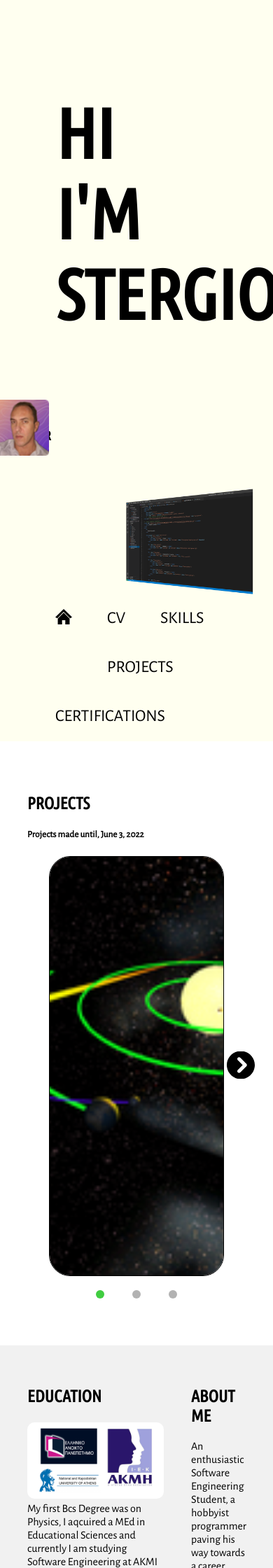
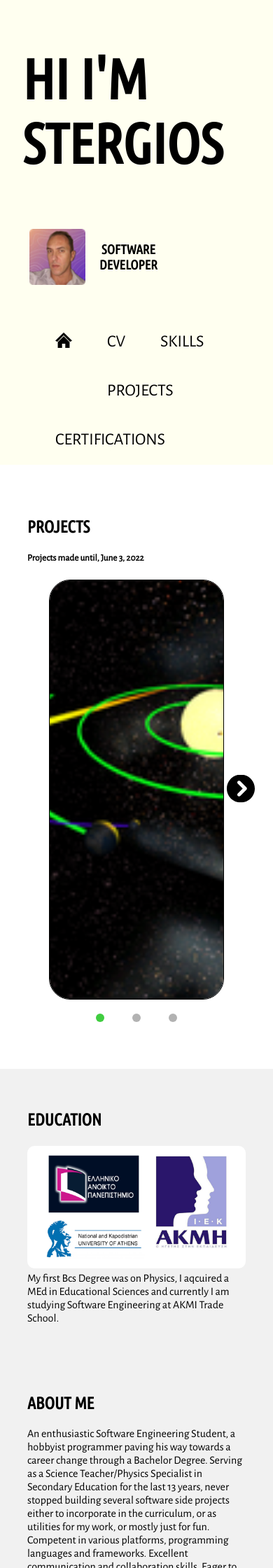
Before and after one commit to kster735/Portfolio-Web-Site, a PHP site: page / in a window 390 px wide; the page is wider, and only the part inside the window is pictured. Shown: the top 2240 px of that part at 70% size. Run offline with PHP 8.4, Linux system fonts and the light colour scheme.

Commit message:
Added media queries for class .row section and aside. Now home page is more mobile friendly

```diff
--- a/css/main.css
+++ b/css/main.css
@@ -17,22 +17,20 @@ h1, h2, h3 {
 
 /* Header styles */
 header{
-    width: 100%;
-    margin: 0 auto;
-    padding-top: 50px;
-    padding-bottom: 0;
+    display: flex;
+    flex-direction: column;
+    align-items: flex-start;
+    padding: 0 2rem;
     color:black;
     background-color: ivory;
 }
 
 header .head-container section{
-    float: left;
-    width: 40%;
-    padding: 0 80px;
+    padding: 0;
 }
 
-header .head-container section h1{
-    font-size: 100px;
+header .head-container section h2{
+    font-size: 5rem;
 }
 
 header .head-container section h1, header .head-container section h3{
@@ -41,7 +39,7 @@ header .head-container section h1, header .head-container section h3{
 
 header .head-container section img,header .head-container section h3{
     position: relative;
-    float: right;
+    float: left;
     display: inline;
     padding: 10px;
     width: 100px;
@@ -179,14 +177,13 @@ nav a:focus{
 }
 
 .home .row{
-    width: 100%;
+    display: flex;
+    flex-direction: column;
     margin: 0 auto;
 }
 
 .home .row section{
-    float: left;
     padding: 10%;
-    width: 70%;
 }
 
 .home .row:nth-child(1) section{
@@ -195,13 +192,8 @@ nav a:focus{
 }
 
 .home .row aside{
-    float: left;
-    width: 30%;
-    padding-top: 10%;
-    padding-right: 10%;
+    padding: 10%;
 }
-
-
 
 .home .row aside a{
     text-decoration: none;
@@ -347,3 +339,27 @@ footer a:hover svg{
         opacity:100%;
     }
 }
+
+@media only screen and (min-width: 768px) {
+    .home .row{
+        display: flex;
+        flex-direction: row;
+        justify-content: center;
+        margin: 0 auto;
+    }
+
+    .home .row section{
+        padding: 10%;
+        flex-basis: 60%;
+    }
+
+    /* .home .row:nth-child(1) section{
+        padding: 10%;
+        width: 100%;
+    } */
+
+    .home .row aside{
+        padding: 10%;
+        flex-basis: 40%;
+    }
+}
--- /dev/null
+++ b/css/oldname.txt
@@ -0,0 +1 @@
+fathomless-cliffs-21901
--- a/index.html
+++ b/index.html
@@ -20,20 +20,20 @@
     <title> My Page </title>
 </head>
 
-<body >
+<body>
     <!-- Header Tag -->
     <header id="#top">
         <div class="head-container">
             <section>
-                <h1>  Hi I'm Stergios</h1>
+                <h2>  Hi I'm Stergios</h2>
+                <img src="assets/images/Picture1.png"  class="profile" alt="Me" width = "80px">
                 <h3>Software Developer</h3>
-                <img src="assets/images/Picture1.png"  class="profile" alt="Me" width = "80px">
             </section>
-            <aside>
+            <!-- <aside>
                 <div>
                     <img src="assets/images/codePerspective.png" alt="VS code window">
                 </div>
-            </aside>
+            </aside> -->
         </div>
     </header>
     <!-- Navbar For Site  menu -->
@@ -103,7 +103,7 @@
             <h2>Education</h2>
             <h5></h5>
             <article>
-                <img src="assets/images/education-banner.png" alt="An image">  </img>
+                <img src="assets/images/education-banner.png" alt="An image"/>
                 My first Bcs Degree was on Physics, I aqcuired a MEd in Educational Sciences and currently I am studying Software Engineering at AKMI Trade School.
             </article>
         </section>
```
